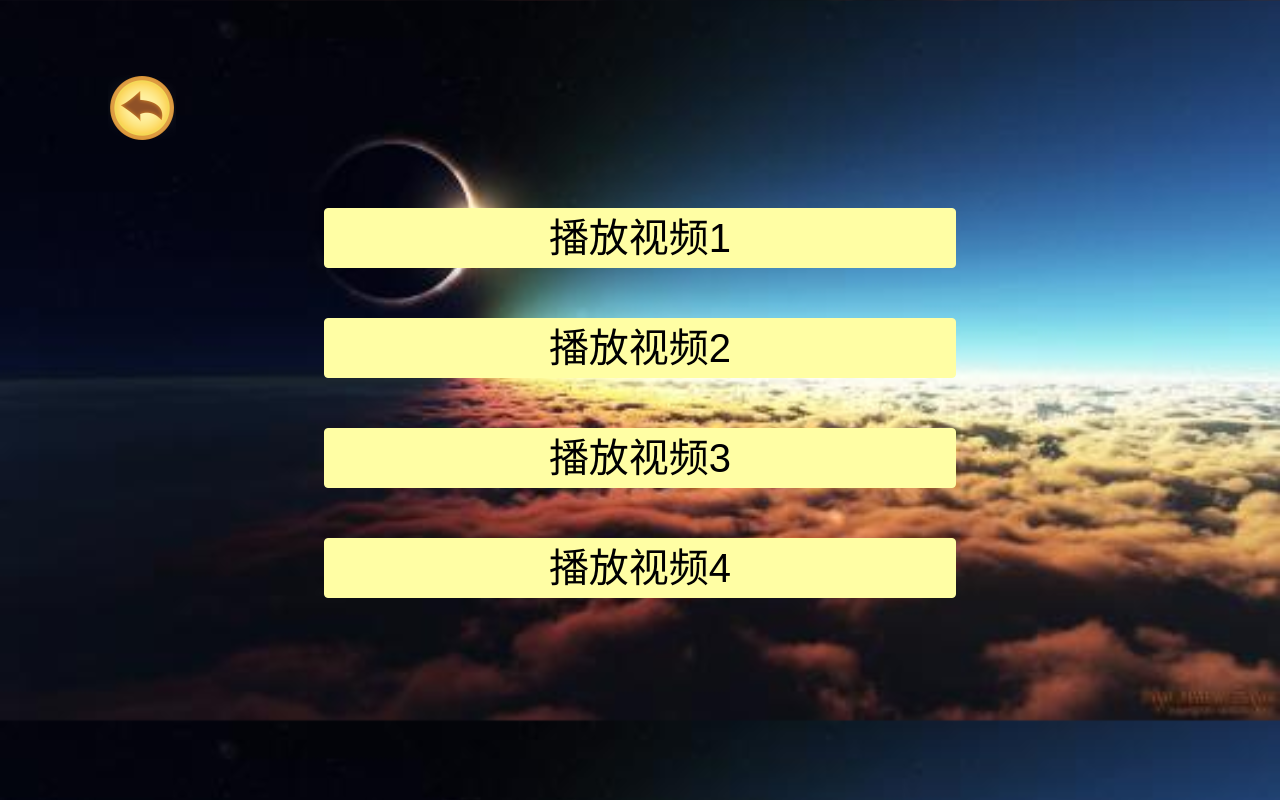
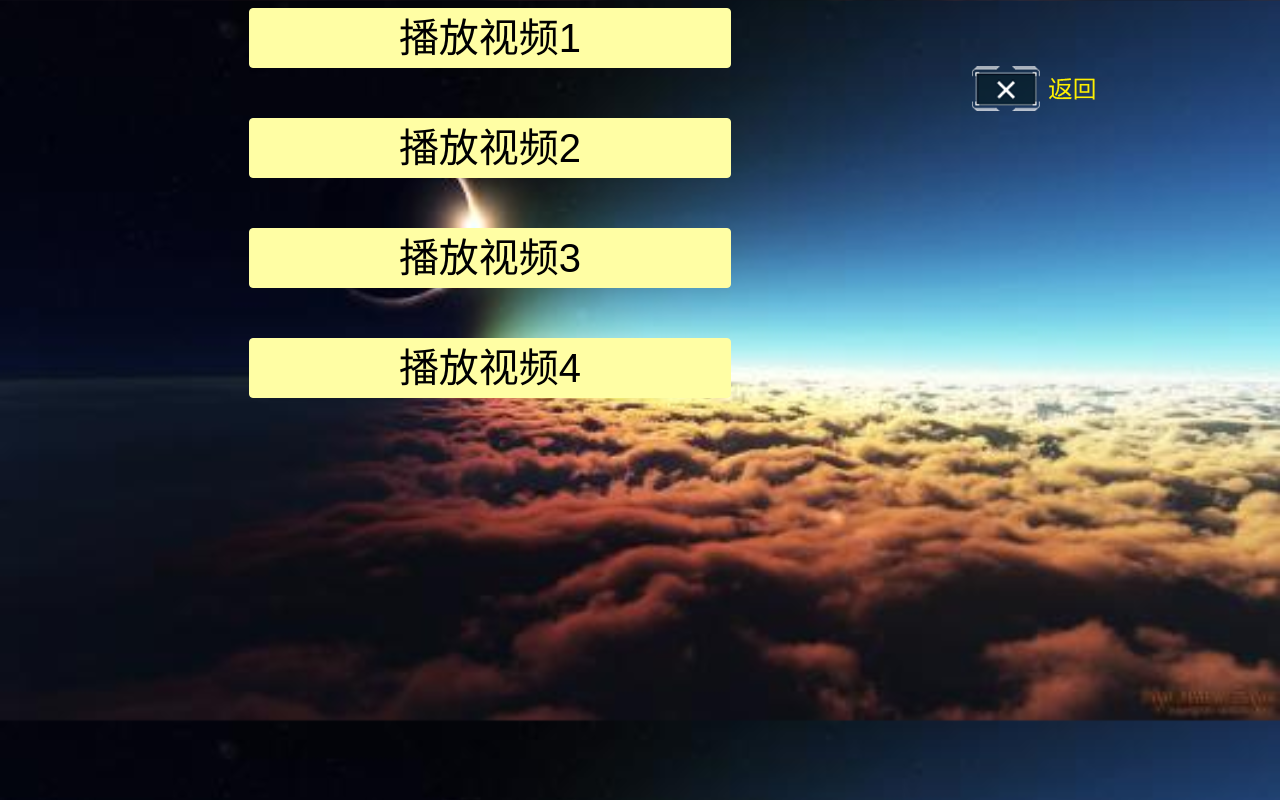
Before and after one commit to 3egg/allInOneCat, a plain HTML site: page webapps/ROOT/videos/index.html in a window 1280 px wide. Drawn offline with Linux system fonts and the light colour scheme.

Commit message:
modify game style

```diff
--- a/webapps/ROOT/game/fanpai/css/style.css
+++ b/webapps/ROOT/game/fanpai/css/style.css
@@ -90,7 +90,8 @@ body {
 .bg-back {
   width: 200px;
   height: 200px;
-  margin-left: 100px;
+  left: 95%;
+  top: 100px;
   position: relative;
   z-index: 100;
   background: url('../images/return-ttn.png') no-repeat center left;
--- a/webapps/ROOT/game/migong/css/style.css
+++ b/webapps/ROOT/game/migong/css/style.css
@@ -84,7 +84,8 @@ body{
 .bg-back {
   width: 200px;
   height: 200px;
-  margin-left: 100px;
+  left: 95%;
+  top: 100px;
   position: relative;
   z-index: 100;
   background: url('../images/return-ttn.png') no-repeat center left;
--- a/webapps/ROOT/videos/css/style.css
+++ b/webapps/ROOT/videos/css/style.css
@@ -3,8 +3,10 @@
 .bg-back {
   width: 200px;
   height: 200px;
-  margin-left: 100px;
-  background: url(../images/backBtn.png) no-repeat center left;
+  background: url(../images/return-ttn.png) no-repeat center left;
+  float: right;
+    margin-right: 100px;
+    margin-top: -20px;
 }
 .btn2-bg {
   display: inline-block;
```
Also changed, not shown: webapps/ROOT/game/migong/index.html (+1 -1 lines), webapps/ROOT/game/fanpai/resource/effect/effect3.png, webapps/ROOT/game/fanpai/resource/myassets/playBtn.png, webapps/ROOT/game/migong/resource/effect/effect3.png, webapps/ROOT/videos/images/return-ttn.png (added), 1 other file.
